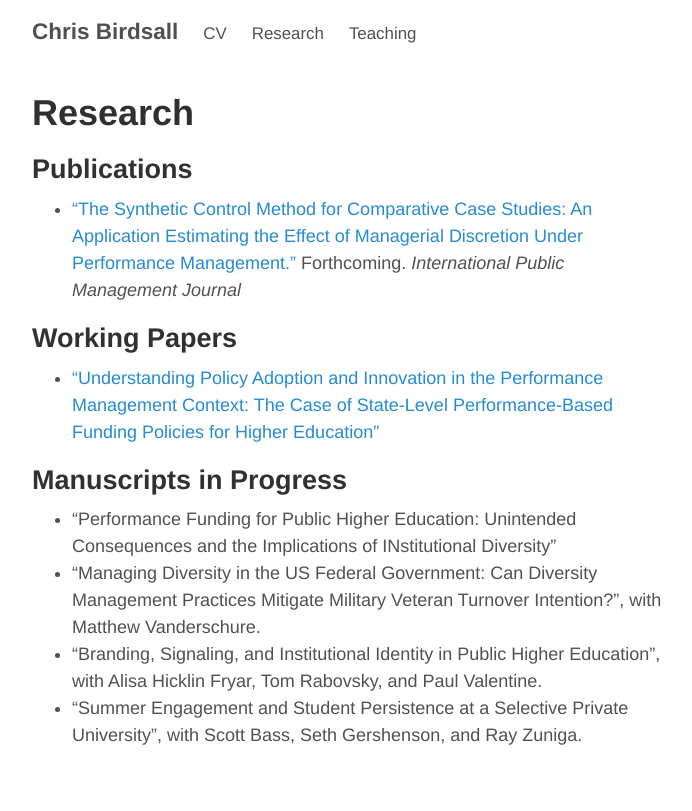
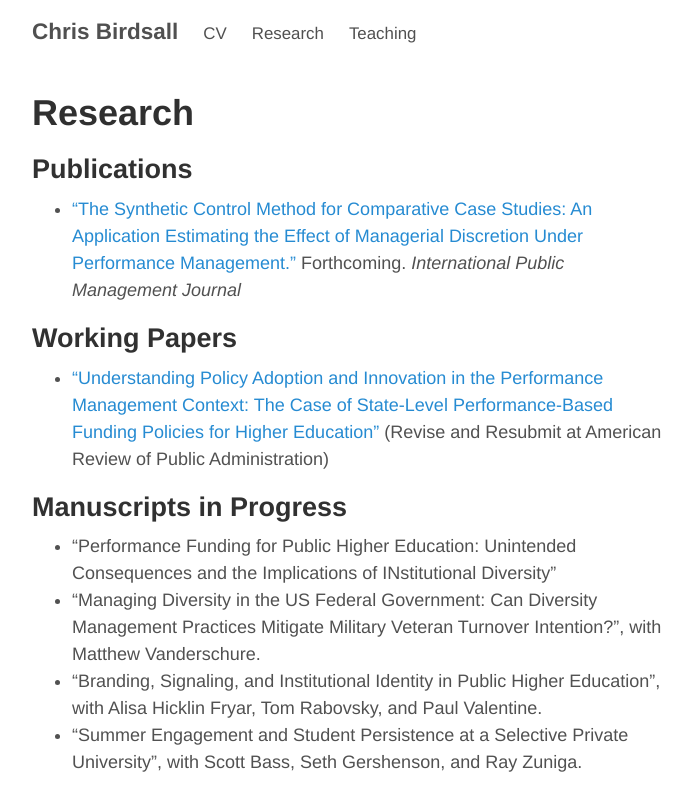
Before and after one commit to chrisbirdsall/chrisbirdsall.github.io, a Jekyll site: the page built from research.md, in a window 1280 px wide. Shown: the top 811 px of the page, without its empty margins (293-985 px from the left). Built offline with Jekyll 4.4.1, drawn with Linux system fonts in a browser that asks for light colours.

Commit message:
updating research page

```diff
--- a/research.md
+++ b/research.md
@@ -7,7 +7,7 @@ title: Research
 - ["The Synthetic Control Method for Comparative Case Studies: An Application Estimating the Effect of Managerial Discretion Under Performance Management."](http://www.tandfonline.com/doi/full/10.1080/10967494.2015.1121178) Forthcoming. _International Public Management Journal_
 
 ## Working Papers ##
-* ["Understanding Policy Adoption and Innovation in the Performance Management Context: The Case of State-Level Performance-Based Funding Policies for Higher Education"](../Performance-Funding_policy-adoption_birdsall.pdf)
+* ["Understanding Policy Adoption and Innovation in the Performance Management Context: The Case of State-Level Performance-Based Funding Policies for Higher Education"](../Performance-Funding_policy-adoption_birdsall.pdf) (Revise and Resubmit at American Review of Public Administration)
 
 ## Manuscripts in Progress ##
 * "Performance Funding for Public Higher Education: Unintended Consequences and the Implications of INstitutional Diversity"
```
